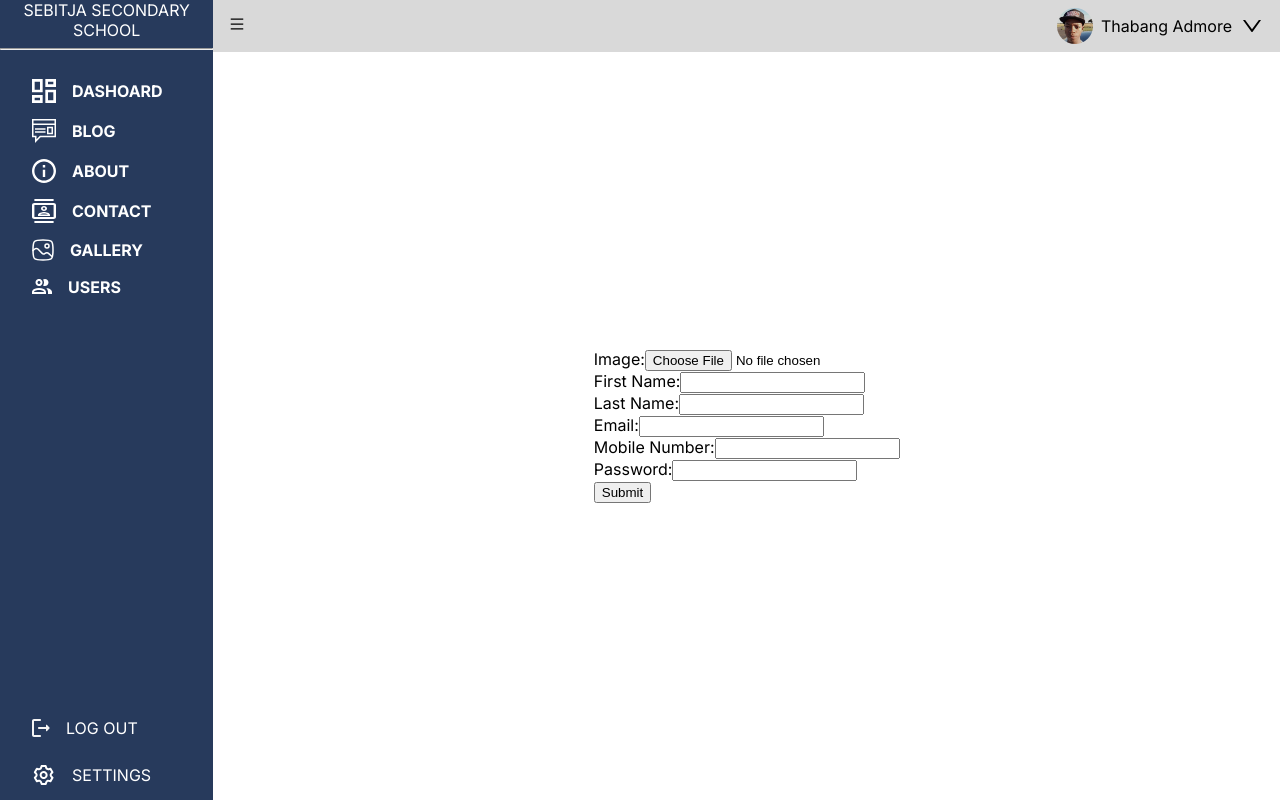
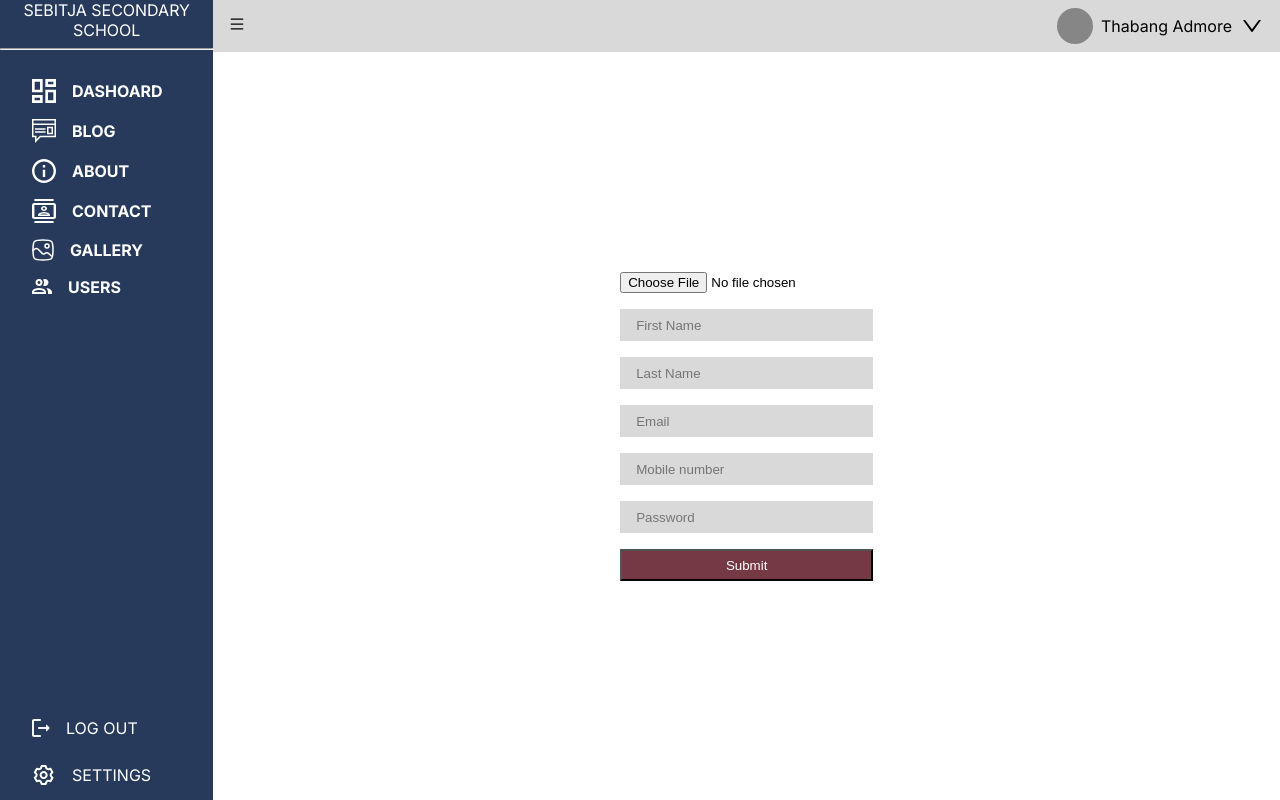
Before and after one commit to ThabangNWU/school-site, a React (Vite) app: page /portal/users/add in a window 1280 px wide. Built offline with nearby package versions, Linux system fonts and the light colour scheme.

Commit message:
Styled the add user page

```diff
--- a/src/components/AboutUs.tsx
+++ b/src/components/AboutUs.tsx
@@ -16,7 +16,7 @@ const AboutUs = () => {
       <div className="AboutUs-body">
         <div className="Mission-section">
           <div className="mission-image">
-          <img src={`//school-site-api-production.up.railway.app/api/auth/image/mission/1`} />
+          <img src={`http://localhost:8080/api/auth/image/mission/1`} />
           </div>
           <div className="Mission">
             <h3>Our Mission</h3>
@@ -40,7 +40,7 @@ const AboutUs = () => {
             </p>
           </div>
           <div className="vision__image">
-            <img src={`//school-site-api-production.up.railway.app/api/auth/image/vision/1`} alt="" />
+            <img src={`//localhost:8080/api/auth/image/vision/1`} alt="" />
           </div>
 
         </div>
--- a/src/components/AboutUsPortal.tsx
+++ b/src/components/AboutUsPortal.tsx
@@ -15,7 +15,7 @@ const AboutUsPortal = () => {
     formData.append("image", file);
     formData.append("option", selectedImage);
 
-    fetch(`//school-site-api-production.up.railway.app/api/auth/add/about/image`, {
+    fetch(`//localhost:8080/api/auth/add/about/image`, {
       method: "POST",
       body: formData,
     })
@@ -35,7 +35,7 @@ const AboutUsPortal = () => {
   };
 
   const handleAboutUs = () => {
-    fetch(`//school-site-api-production.up.railway.app/api/auth/update/aboutus/1`, {
+    fetch(`//localhost:8080/api/auth/update/aboutus/1`, {
       method: "PUT",
       headers: {
         "Content-Type": "application/json",
@@ -58,7 +58,7 @@ const AboutUsPortal = () => {
   };
 
   const handleOurMission = () => {
-    fetch(`//school-site-api-production.up.railway.app/api/auth/update/mission/1`, {
+    fetch(`//localhost:8080/api/auth/update/mission/1`, {
       method: "PUT",
       headers: {
         "Content-Type": "application/json",
@@ -81,7 +81,7 @@ const AboutUsPortal = () => {
   };
 
   const handleOurVision = () => {
-    fetch(`//school-site-api-production.up.railway.app/api/auth/update/vision/1`, {
+    fetch(`//localhost:8080/api/auth/update/vision/1`, {
       method: "PUT",
       headers: {
         "Content-Type": "application/json",
@@ -106,7 +106,7 @@ const AboutUsPortal = () => {
   useEffect(() => {
     const fecthData = async () => {
       try {
-        const response = await fetch("//school-site-api-production.up.railway.app/api/auth/about/1");
+        const response = await fetch("localhost:8080/api/auth/about/1");
         if (!response.ok) {
           throw new Error("Network is not ok");
         }
--- a/src/components/AddNewUser.tsx
+++ b/src/components/AddNewUser.tsx
@@ -46,7 +46,7 @@ const AddNewUser: React.FC = () => {
     newUser.append("image", selectedImage)
     newUser.append("password", formData.password)
 
-    fetch(`//school-site-api-production.up.railway.app/api/auth/adduser`, {
+    fetch(`//localhost:8080/api/auth/adduser`, {
       method: "POST",
       headers: {
         'Authorization': `Bearer jwtCookie=${sessionStorage.getItem("token")}`
@@ -74,7 +74,6 @@ const AddNewUser: React.FC = () => {
     <div className="adduser">
       <form className="adduser__form" onSubmit={handleSubmit}>
         <div>
-          <label htmlFor="image">Image:</label>
           <input
             type="file"
             id="image"
@@ -84,57 +83,57 @@ const AddNewUser: React.FC = () => {
           />
         </div>
         <div>
-          <label htmlFor="firstName">First Name:</label>
           <input
             type="text"
             id="firstName"
             name="firstName"
             value={formData.firstName}
             onChange={handleChange}
+            placeholder="First Name"
             required
           />
         </div>
         <div>
-          <label htmlFor="lastName">Last Name:</label>
           <input
             type="text"
             id="lastName"
             name="lastName"
             value={formData.lastName}
             onChange={handleChange}
+            placeholder="Last Name"
             required
           />
         </div>
         <div>
-          <label htmlFor="email">Email:</label>
           <input
             type="email"
             id="email"
             name="email"
             value={formData.email}
             onChange={handleChange}
+            placeholder="Email"
             required
           />
         </div>
         <div>
-          <label htmlFor="mobileNumber">Mobile Number:</label>
           <input
             type="tel"
             id="mobileNumber"
             name="mobileNumber"
             value={formData.mobileNumber}
             onChange={handleChange}
+            placeholder="Mobile number"
             required
           />
         </div>
         <div>
-          <label htmlFor="password">Password:</label>
           <input
             type="password"
             id="password"
             name="password"
             value={formData.password}
             onChange={handleChange}
+            placeholder="Password"
             required
           />
         </div>
--- a/src/components/Login.tsx
+++ b/src/components/Login.tsx
@@ -12,7 +12,7 @@ const Login: React.FC<LoginFormProps> = () => {
   const [error] = useState<string | null>(null);
 
   const handleLogin = () => {
-    fetch(`//school-site-api-production.up.railway.app/api/auth/signin`, {
+    fetch(`//localhost:8080/api/auth/signin`, {
       method: "POST",
       headers: {
         "Content-Type": "application/json",
@@ -27,6 +27,7 @@ const Login: React.FC<LoginFormProps> = () => {
         }
       })
       .then((data) => {
+        sessionStorage.setItem("id", data.id)
         sessionStorage.setItem("token", data.jwtCookie.value)
         if(data.jwtCookie) navigate("/portal")
       })
--- a/src/components/PortalNavBar.tsx
+++ b/src/components/PortalNavBar.tsx
@@ -1,7 +1,7 @@
 import { AiOutlineMenu, AiOutlineDown } from "react-icons/ai";
-import profilePicture from "../assets/me.jpg";
 
 export const PortalNavbar = () => {
+    const id =  sessionStorage.getItem("id")
   return (
     <div className="navbar">
         <div className="navbar__container">
@@ -10,7 +10,7 @@ export const PortalNavbar = () => {
                     <AiOutlineMenu/>
                 </div>
                 <div className="navbar__profile">
-                    <img src= {profilePicture} className="navbar__profile-picture" alt='image'/>
+                    <img src={`//localhost:8080/api/auth/image/user/${id}`} className="navbar__profile-picture" alt='image'/>
                     <p className="navbar__profile_name">Thabang Admore</p>
                     <AiOutlineDown className="chevron-down"/>
                 </div>
--- a/src/components/PortalSideNavbar.tsx
+++ b/src/components/PortalSideNavbar.tsx
@@ -5,7 +5,7 @@ const PortalSideNavbar = () => {
   const navigate = useNavigate();
 
   const handleSignOut = () => {
-    fetch(`//school-site-api-production.up.railway.app/api/auth/signout`, {
+    fetch(`//localhost:8080/api/auth/signout`, {
       method: "POST"
     })
       .then((res) => {
@@ -102,18 +102,18 @@ const PortalSideNavbar = () => {
               <path
                 d="M1 11C1 6.286 1 3.929 2.464 2.464C3.93 1 6.286 1 11 1C15.714 1 18.071 1 19.535 2.464C21 3.93 21 6.286 21 11C21 15.714 21 18.071 19.535 19.535C18.072 21 15.714 21 11 21C6.286 21 3.929 21 2.464 19.535C1 18.072 1 15.714 1 11Z"
                 stroke="white"
-                stroke-width="1.5"
+                strokeWidth="1.5"
               />
               <path
                 d="M15 9C16.1046 9 17 8.10457 17 7C17 5.89543 16.1046 5 15 5C13.8954 5 13 5.89543 13 7C13 8.10457 13.8954 9 15 9Z"
                 stroke="white"
-                stroke-width="1.5"
+                strokeWidth="1.5"
               />
               <path
                 d="M1 11.5L2.752 9.967C3.19114 9.58307 3.75974 9.38034 4.34272 9.39983C4.9257 9.41932 5.47949 9.65959 5.892 10.072L10.182 14.362C10.5149 14.6948 10.9546 14.8996 11.4235 14.9402C11.8925 14.9808 12.3608 14.8547 12.746 14.584L13.045 14.374C13.6006 13.9838 14.2721 13.7936 14.9498 13.8344C15.6275 13.8753 16.2713 14.1448 16.776 14.599L20 17.5"
                 stroke="white"
-                stroke-width="1.5"
-                stroke-linecap="round"
+                strokeWidth="1.5"
+                strokeLinecap="round"
               />
             </svg>
             <Link to="gallery">GALLERY</Link>
--- a/src/css/adduser.css
+++ b/src/css/adduser.css
@@ -7,5 +7,21 @@
 }
 
 .adduser__form {
+    display: flex;
+    flex-direction: column;
+    gap: 1rem;
+}
 
+.adduser__form div input[type="text"], input[type="email"], input[type="tel"], input[type="password"]{
+    width: 100%;
+    height: 2rem;
+    background-color: #D9D9D9;
+    border: 0px;
+    padding-left: 1rem;
 }
+
+button[type="submit"] {
+    height: 2rem;
+    background-color: #743943;
+    color: white;
+}
```
Also changed, not shown: src/components/CreatePost.tsx (+7 -9 lines), src/components/Portal.tsx (+0 -20 lines).
